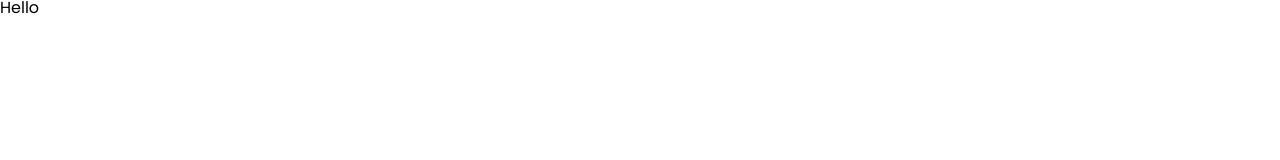
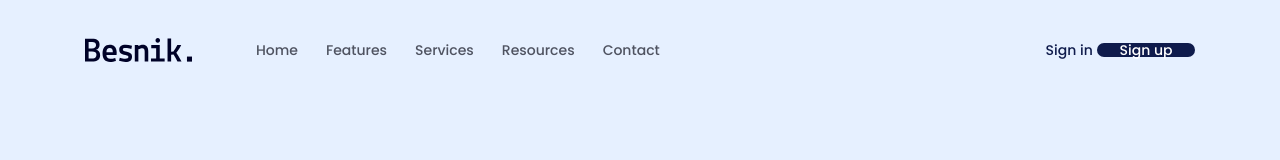
Before and after one commit to ginthanhnhat/htmlcss-project-01, a plain HTML site: page index.html in a window 1280 px wide. Drawn offline with Linux system fonts and the light colour scheme.

Commit message:
update code

```diff
--- a/assets/css/styles.css
+++ b/assets/css/styles.css
@@ -11,5 +11,61 @@ html {
 
 body {
     font-size: 1.6rem;
-    font-family: "Poppins";
+    font-family: "Poppins", sans-serif;
 }
+
+/* Common */
+a {
+    text-decoration: none;
+}
+
+.btn {
+    display: inline-block;
+    min-width: 98px;
+    border-radius: 8px;
+    background: #0f1b4c;
+    color: #fff;
+    text-align: center;
+    font-size: 1.4rem;
+    font-weight: 500;
+}
+
+.content {
+    width: 1110px;
+    margin-left: auto;
+    margin-right: auto;
+}
+
+/* Header */
+.header {
+    background-color: #e6f0ff;
+    height: 100vh;
+}
+
+.navbar {
+    display: flex;
+    align-items: center;
+    padding-top: 38px;
+}
+
+.navbar ul {
+    display: flex;
+    margin-left: 50px;
+}
+
+.actions {
+    margin-left: auto;
+}
+
+.navbar ul a {
+    color: #4f5361;
+    font-size: 1.4rem;
+    font-weight: 500;
+    padding: 8px 14px;
+}
+
+.navbar .action-link {
+    color: #0f1b4c;
+    font-size: 1.4rem;
+    font-weight: 500;
+}
--- a/index.html
+++ b/index.html
@@ -9,6 +9,29 @@
         <link rel="stylesheet" href="./assets/css/styles.css" />
     </head>
     <body>
-        Hello
+        <main>
+            <!-- Header -->
+            <header class="header">
+                <div class="content">
+                    <nav class="navbar">
+                        <!-- Logo -->
+                        <img src="./assets/img/logo.svg" alt="Besnik." />
+                        <!-- Navigation -->
+                        <ul>
+                            <li><a href="#!">Home</a></li>
+                            <li><a href="#!">Features</a></li>
+                            <li><a href="#!">Services</a></li>
+                            <li><a href="#!">Resources</a></li>
+                            <li><a href="#!">Contact</a></li>
+                        </ul>
+                        <!-- Actions -->
+                        <div class="actions">
+                            <a href="#!" class="action-link">Sign in</a>
+                            <a href="#!" class="btn">Sign up</a>
+                        </div>
+                    </nav>
+                </div>
+            </header>
+        </main>
     </body>
 </html>
```
Also changed, not shown: assets/img/logo.svg (added), 1 other file.
